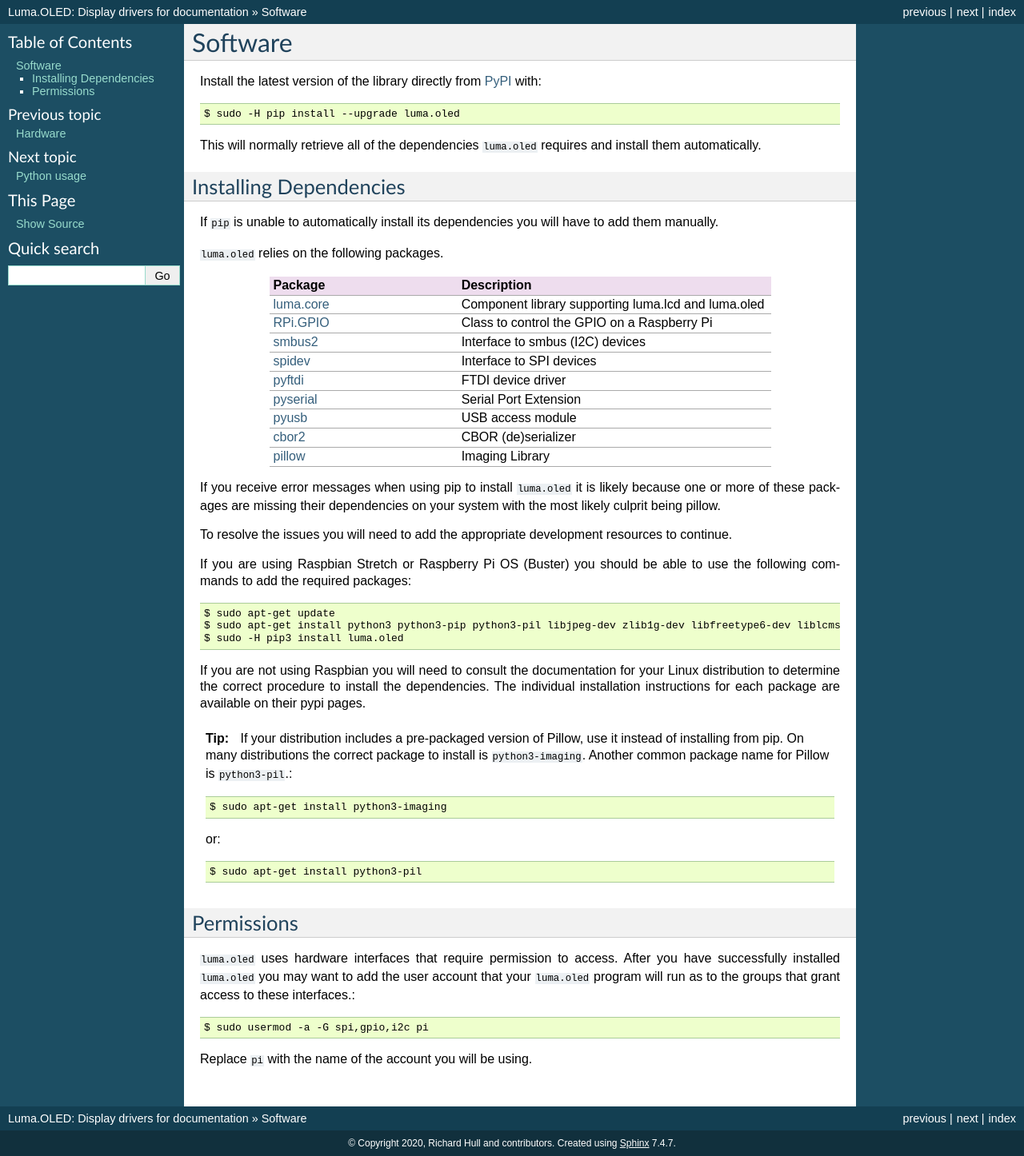
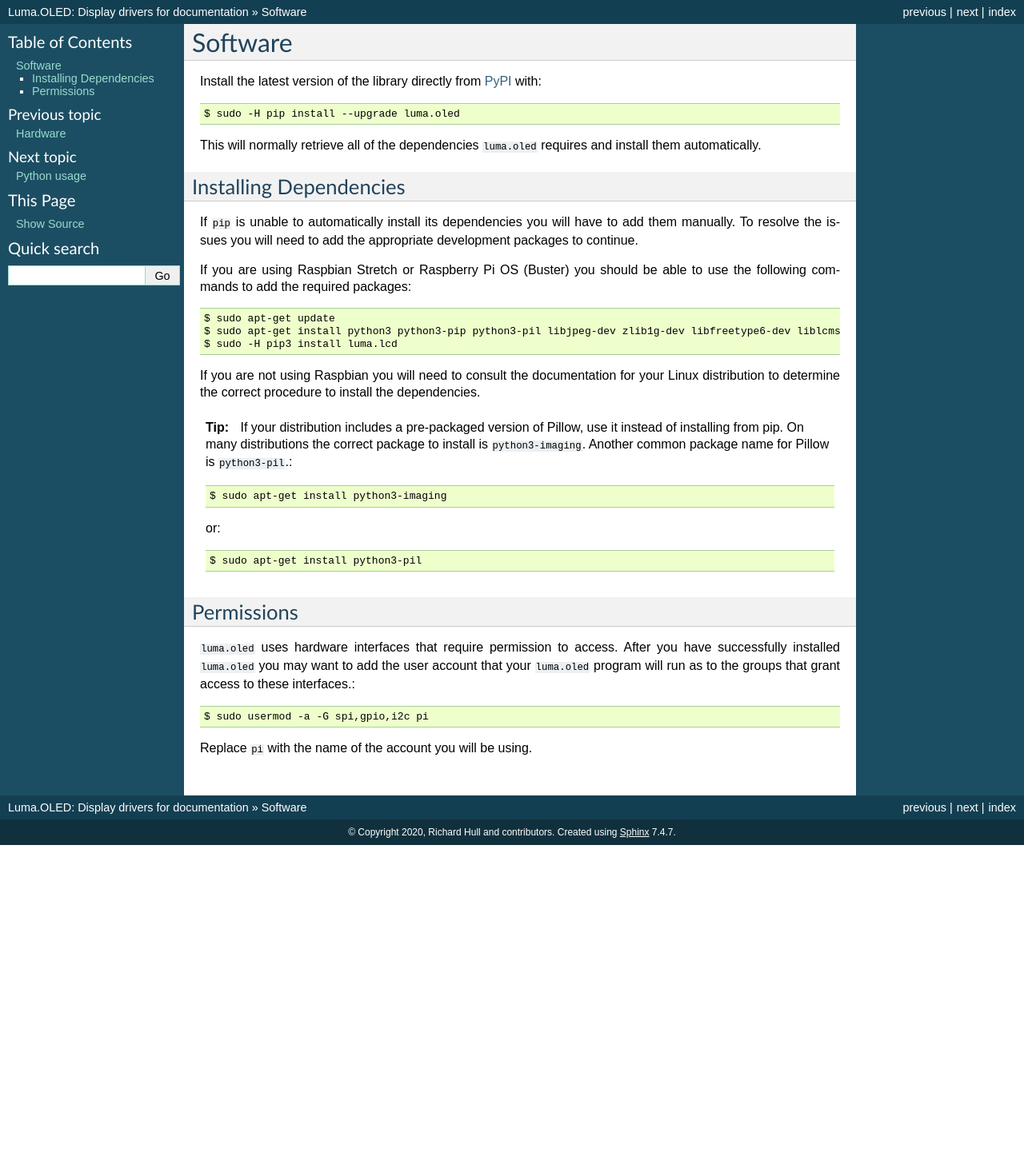
Before and after one commit to rm-hull/luma.oled, a Sphinx documentation site: the page built from doc/software.rst, in a window 1280 px wide. Shown: the whole page at 80% size. Built offline with Sphinx 7.4.7, drawn with Linux system fonts in a browser that asks for light colours; pages that are not in the unit, such as notebooks, are missing from menus; the version number could not be read and is left out; after the commit the page ends 1057 px from its top, so only the background shows below that.

Commit message:
Removed documentation reference to dependencies

```diff
--- a/doc/software.rst
+++ b/doc/software.rst
@@ -13,43 +13,19 @@
 Installing Dependencies
 -----------------------
 If ``pip`` is unable to automatically install its dependencies you will have to
-add them manually.
-
-``luma.oled`` relies on the following packages.
-
-.. csv-table::
-  :header: "Package", "Description"
-  :widths: 15, 25
-
-    `luma.core <https://pypi.org/project/luma.core/>`_, "Component library supporting luma.lcd and luma.oled"
-    `RPi.GPIO <https://pypi.org/project/RPi.GPIO/>`_, "Class to control the GPIO on a Raspberry Pi"
-    `smbus2 <https://pypi.org/project/smbus2/>`_, "Interface to smbus (I2C) devices"
-    `spidev <https://pypi.org/project/spidev/>`_, "Interface to SPI devices"
-    `pyftdi <https://pypi.org/project/pyftdi/>`_, "FTDI device driver"
-    `pyserial <https://pypi.org/project/pyserial/>`_, "Serial Port Extension"
-    `pyusb <https://pypi.org/project/pyusb/>`_, "USB access module"
-    `cbor2 <https://pypi.org/project/cbor2/>`_, "CBOR (de)serializer"
-    `pillow <https://pypi.org/project/Pillow/>`_, "Imaging Library"
-
-If you receive error messages when using pip to install ``luma.oled``
-it is likely because one or more of these packages are missing
-their dependencies on your system with the most likely culprit
-being pillow.
-
-To resolve the issues you will need to add the appropriate development
-resources to continue.
+add them manually.  To resolve the issues you will need to add the appropriate
+development packages to continue.
 
 If you are using Raspbian Stretch or Raspberry Pi OS (Buster) you should
 be able to use the following commands to add the required packages::
 
 $ sudo apt-get update
 $ sudo apt-get install python3 python3-pip python3-pil libjpeg-dev zlib1g-dev libfreetype6-dev liblcms2-dev libopenjp2-7 libtiff5 -y
-$ sudo -H pip3 install luma.oled
+$ sudo -H pip3 install luma.lcd
 
 If you are not using Raspbian you will need to consult the documentation for
 your Linux distribution to determine the correct procedure to install
-the dependencies.  The individual installation instructions for each package
-are available on their pypi pages.
+the dependencies.
 
 .. tip::
   If your distribution includes a pre-packaged version of Pillow,
--- a/setup.py
+++ b/setup.py
@@ -66,8 +66,7 @@
     packages=find_packages(),
     namespace_packages=["luma"],
     zip_safe=False,
-    install_requires=["luma.core>=1.16.1"],
-
+    install_requires=["luma.core>=1.16.2"],
     setup_requires=pytest_runner,
     tests_require=test_deps,
     extras_require={
```
Also changed, not shown: doc/install.rst (+4 -4 lines).
